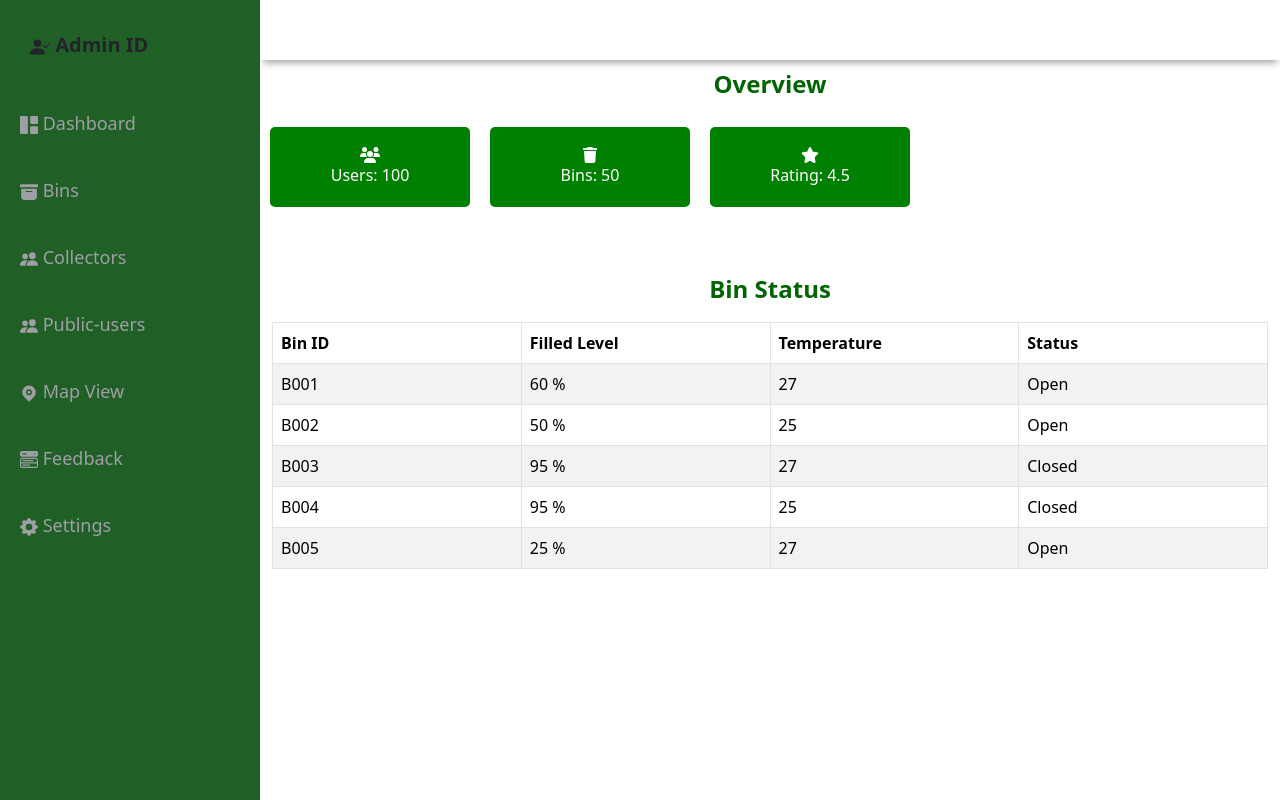
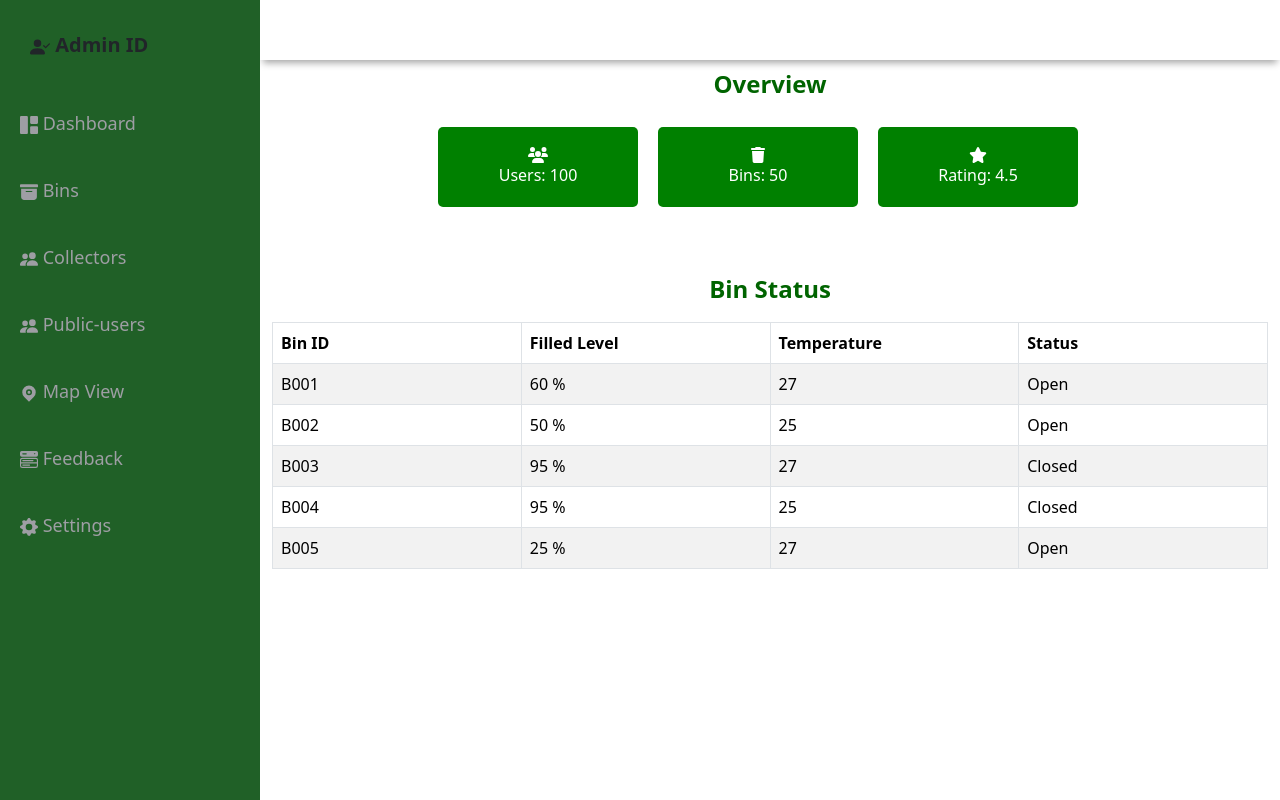
Before and after one commit to cepdnaclk/e19-3yp-Smart-Waste-Management-System, a React (Create React App) app in the folder web-app/frontend/: page /dashboard in a window 1280 px wide. Built offline with nearby package versions, Linux system fonts and the light colour scheme.

Commit message:
Dashboard page updated

```diff
--- a/web-app/frontend/src/components/Dashboard/Home.jsx
+++ b/web-app/frontend/src/components/Dashboard/Home.jsx
@@ -11,6 +11,7 @@ function Home() {
         {" "}
         <br />
         <br />
+          <div className="row justify-content-center">
             <div className="col-md-4 box" style={style.box}>
               <FontAwesomeIcon icon={faUsers} /> Users: 100
             </div>
@@ -19,6 +20,7 @@ function Home() {
             </div>
             <div className="col-md-4 box" style={style.box}>
               <FontAwesomeIcon icon={faStar} /> Rating: 4.5
+            </div>
           </div>
       </div>
 
@@ -103,6 +105,10 @@ const style = {
     fontWeight: "bold",
     padding: "10px",
   },
+  row: {
+    backgroundColor: "#f2f2f2",
+    textAlign: "center",
+  },
 };
 
 export default Home;
```
Lines whose indentation alone changed are shown as unchanged.
